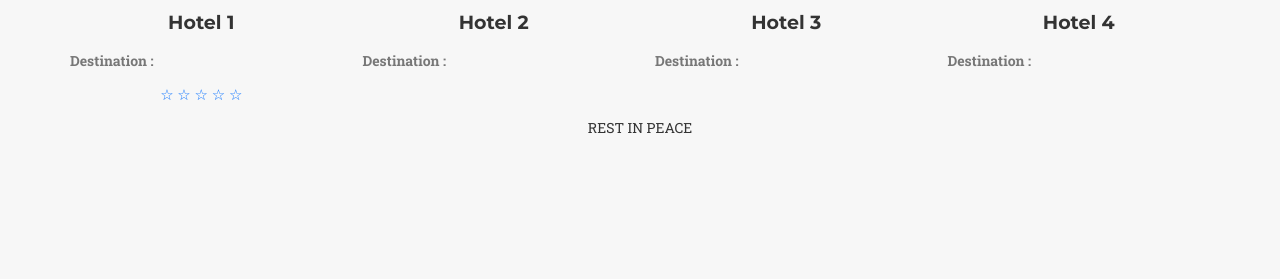
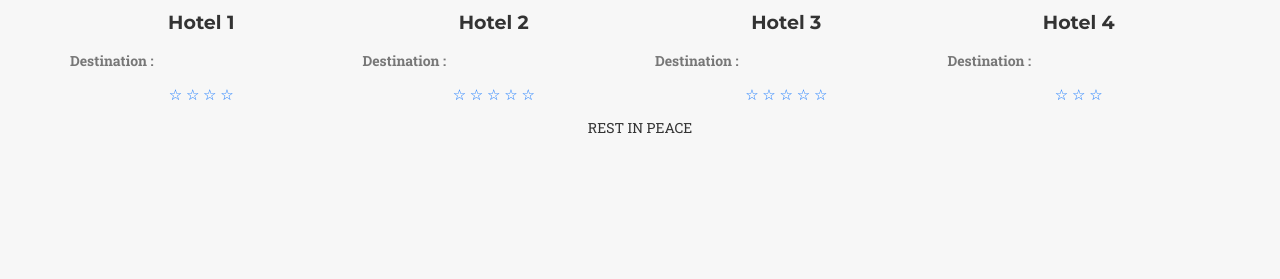
Before and after one commit to VincentGautier/Hotel-web-site, a Jekyll site: the page built from index.html, in a window 1280 px wide and 900 px high, scrolled down 1168 px. Shown: the part 176-455 px from the top of the window. Built offline with Jekyll 4.4.1, drawn with Linux system fonts in a browser that asks for light colours; some web fonts are replaced.

Commit message:
Update find_hotel.html

```diff
--- a/_includes/find_hotel.html
+++ b/_includes/find_hotel.html
@@ -33,7 +33,7 @@
 	<a href="#4">☆</a>
    	<a href="#3">☆</a>
    	<a href="#2">☆</a>
-   	<a href="#1">☆</a>
+
 </div>
                                              </p>
         </div>
@@ -42,7 +42,13 @@
           <h4 class="service-heading">Hotel 2</h4>
           <p class="text-muted" align="justify">
             <strong> Destination : </strong>
-                                               </p>
+       <div class="rating">
+	<a href="#5">☆</a>
+	<a href="#4">☆</a>
+   	<a href="#3">☆</a>
+   	<a href="#2">☆</a>
+   	<a href="#1">☆</a>
+</div>        </p>
           </div>
 
           <div class="col-md-3">
@@ -51,7 +57,13 @@
             <h4 class="service-heading">Hotel 3</h4>
             <p class="text-muted" align="justify">
               <strong> Destination : </strong>
-
+               <div class="rating">
+	<a href="#5">☆</a>
+	<a href="#4">☆</a>
+   	<a href="#3">☆</a>
+   	<a href="#2">☆</a>
+   	<a href="#1">☆</a>
+</div>
                                                  </p>
             </div>
             <div class="col-md-3">
@@ -62,7 +74,12 @@
               <p class="text-muted" align="justify">
                 <strong> Destination : </strong>
 
+                        <div class="rating">
+	<a href="#5">☆</a>
+	<a href="#4">☆</a>
+   	<a href="#3">☆</a>
 
+</div>
                                                    </p>
               </div>
             </div>
```
